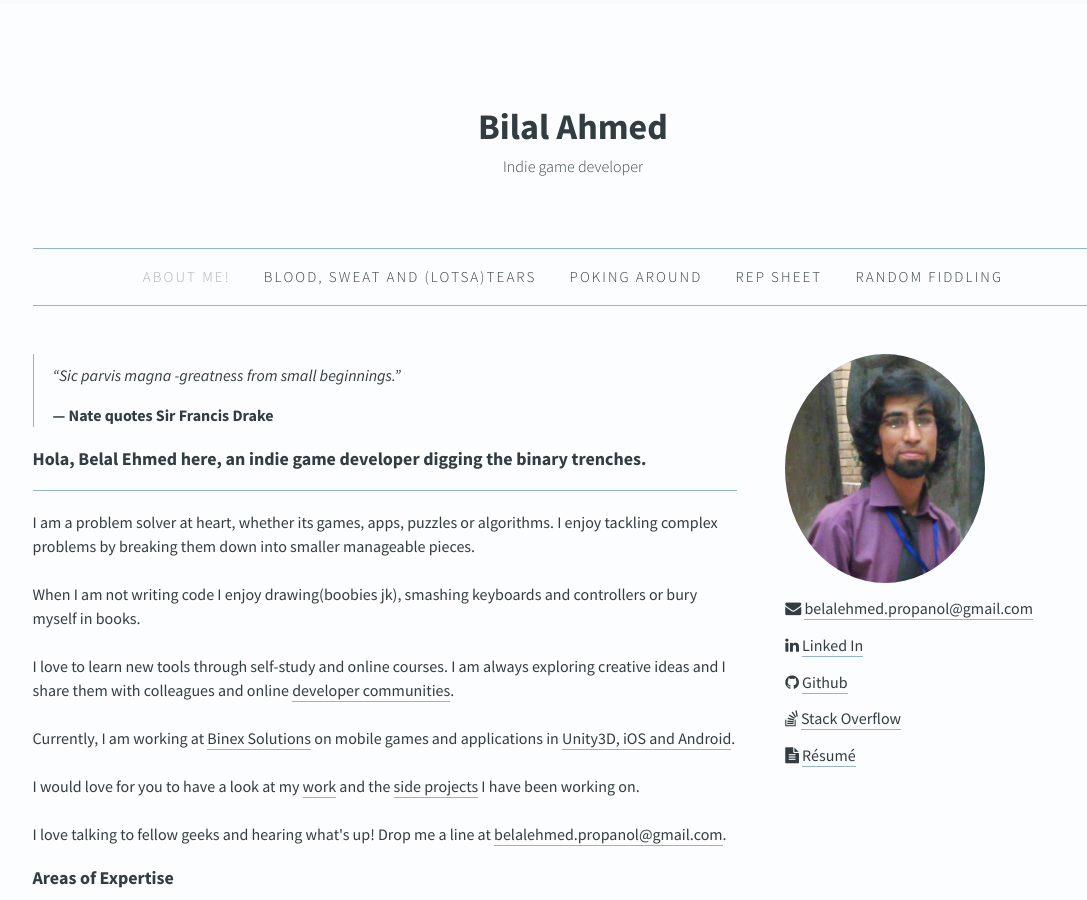
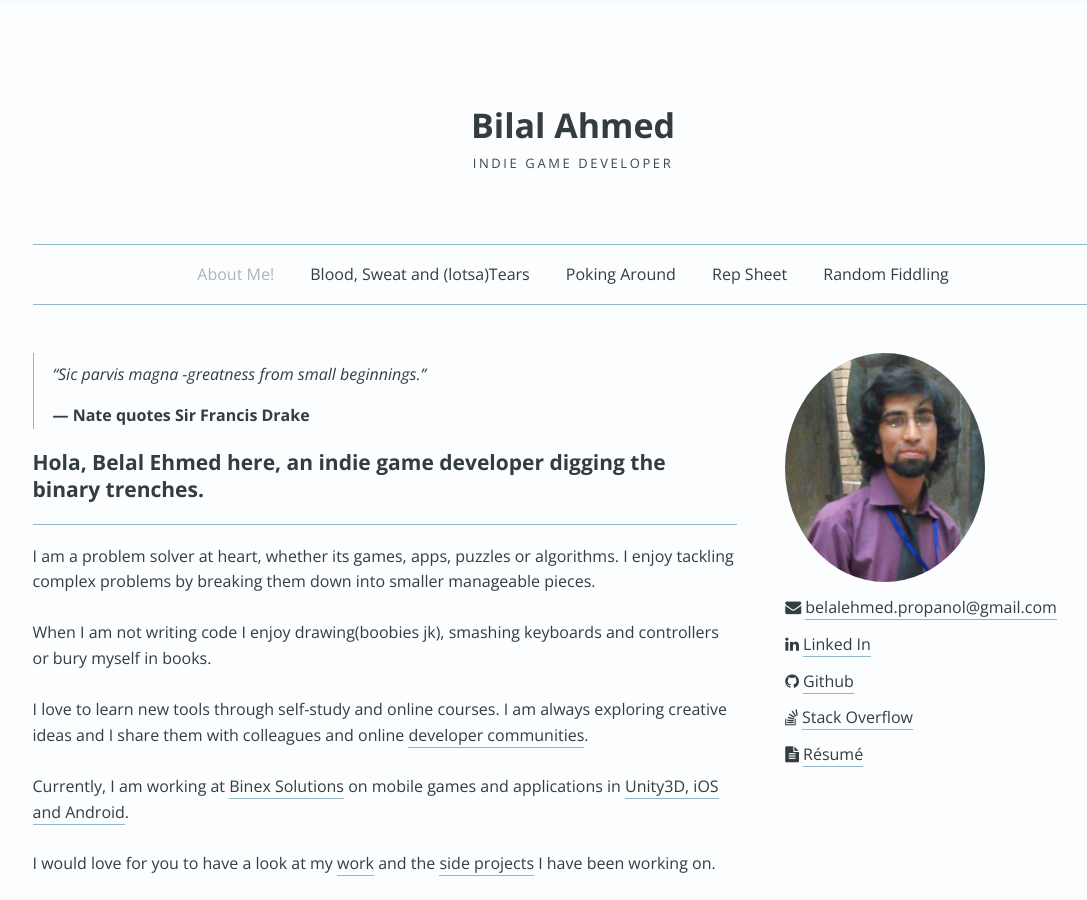
Before and after one commit to EhmedBelal/ehmedbelal.github.io, a Jekyll site: the page built from _pages/about.html, in a window 1280 px wide and 900 px high. Shown: the whole window, without its empty margins (67-1154 px from the left). Built offline with Jekyll 4.4.1, drawn with Linux system fonts in a browser that asks for light colours.

Commit message:
Theme edit

```diff
--- a/_includes/head.html
+++ b/_includes/head.html
@@ -3,7 +3,7 @@
 
 <!-- ******************************************************************************************
 Set the type and color theme here - the Pro version contains additional themes -->
-<link href="/assets/css/hawthorne_type4_color2.css" rel="stylesheet">
+<link href="/assets/css/hawthorne_type1_color2.css" rel="stylesheet">
 <link href="/assets/css/custom.css" rel="stylesheet">
 
 <!--  ************************************************************************************* -->
```
